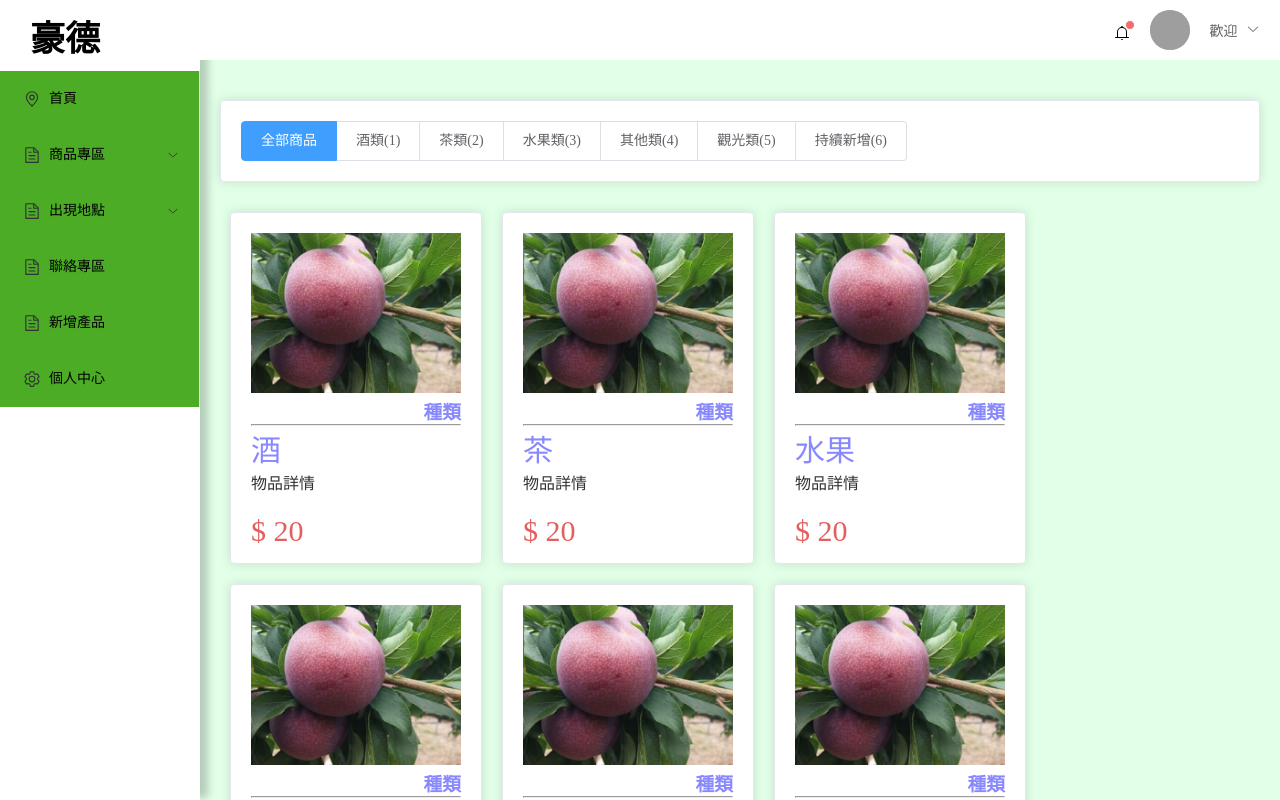
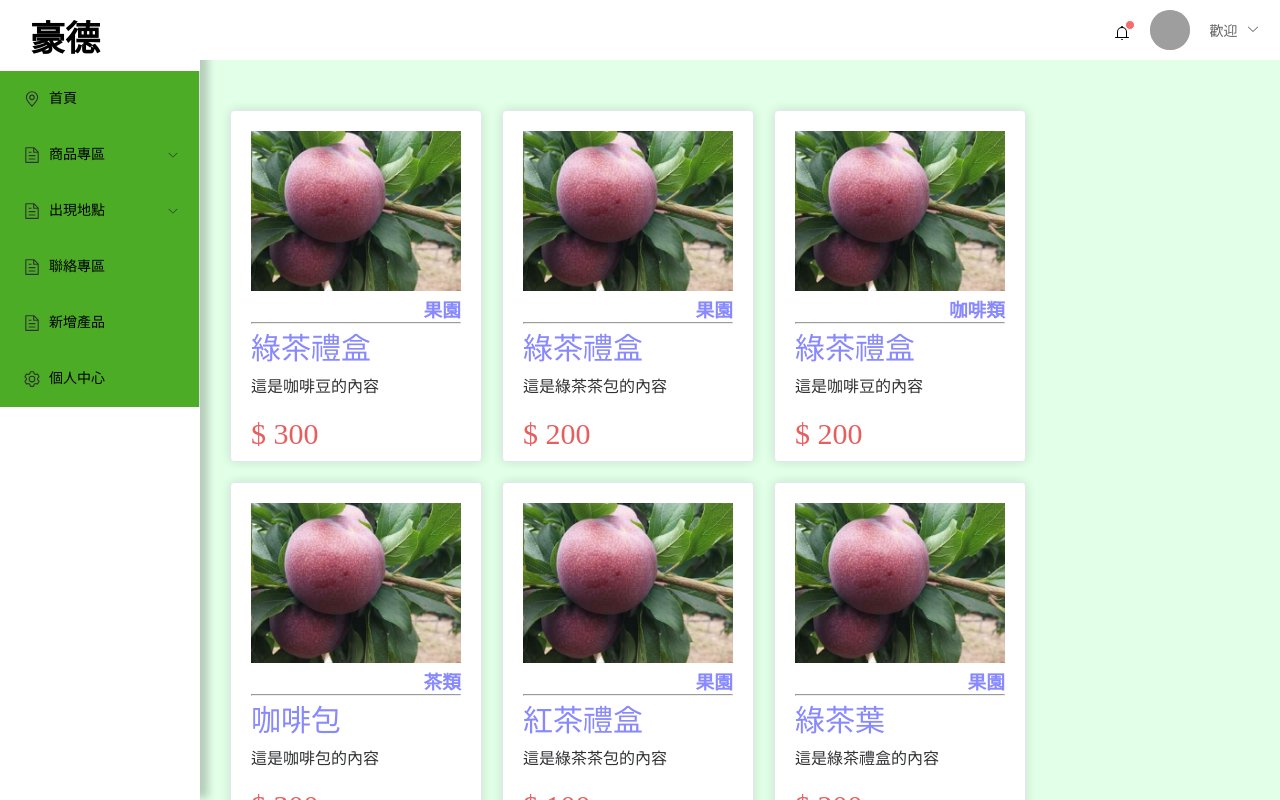
Before and after one commit to aim840912/vue-procjet-tea, a Vue app: page /shop in a window 1280 px wide. Built offline with nearby package versions, Linux system fonts and the light colour scheme; grey boxes are pictures that could not be loaded.

Commit message:
modify product vue

```diff
--- /dev/null
+++ b/src/hooks/useHttp.ts
@@ -0,0 +1,52 @@
+import { onMounted, reactive, ref, unref } from "vue"
+import { post } from "@/utils/http"
+
+export function useHttp<T>(url: string, initialParams: any) {
+    const dataList = ref<T[]>([])
+    const loading = ref<boolean>(false)
+    const totals = ref<number>(0)
+    const pageInfo = reactive({ page: 1, pageSize: 10, })
+    const loadData = async () => {
+        loading.value = true;
+        try {
+            const { data: { list, total } } = await post(url, { ...unref(initialParams), ...pageInfo })
+            dataList.value = list
+            total.value = total
+        } catch (error) {
+
+        } finally {
+            loading.value = false;
+        }
+    }
+
+    onMounted(() => {
+        loadData()
+    })
+
+    const handleSizeChange = (size: number) => {
+        pageInfo.pageSize = size;
+        loadData()
+    }
+
+    const handleCurrentChange = (page: number) => {
+        pageInfo.page = page;
+        loadData()
+    }
+
+    const resetPagination = () => {
+        pageInfo.page = 1;
+        pageInfo.pageSize = 10;
+        loadData()
+    }
+
+    return {
+        dataList,
+        loading,
+        totals,
+        pageInfo,
+        loadData,
+        handleSizeChange,
+        handleCurrentChange,
+        resetPagination
+    }
+}
--- a/src/mock/index.ts
+++ b/src/mock/index.ts
@@ -60,70 +60,92 @@ Mock.mock("https://www.demo.com/product/delete", "post", (options: any) => {
         data: "操作成功",
     };
 })
+
+Mock.mock('https://www.demo.com/productList', "post", (options: any) => {
+    const { pageSize } = JSON.parse(options.body);
+    console.log("產品列表接口收到參數", JSON.parse(options.body))
+    return {
+        code: 200,
+        message: "成功",
+        data: Mock.mock({
+            [`list|${pageSize}`]: [{
+                'orderNo': '@string("number",3)',
+                'date': '@date("yyyy-MM-dd")',
+                'startTime': '08:00:23',
+                'endTime': '09:10:11',
+                'money|1': [100, 200, 300],
+                'category|1': ["茶類", "咖啡類", "果園"],
+                'title|1': ["綠茶包", "綠茶葉", "綠茶禮盒", "紅茶包", "紅茶葉", "紅茶禮盒", "咖啡豆", "咖啡包", "紅肉李"],
+                'content|1': ["這是綠茶茶包的內容", "這是綠茶茶葉的內容", "這是綠茶禮盒的內容", "這是紅茶茶包的內容", "這是紅茶茶葉的內容", "這是紅茶禮盒的內容", "這是咖啡豆的內容", "這是咖啡包的內容", "這是紅肉李的內容"],
+                'image': '@image("200x200", @title)',
+            }],
+            "total": 20,
+        })
+    }
+})
+
 const productList = [
     {
-        label: "茶類",
+        category: "茶類",
         children: [
             {
-                label: "綠茶",
-                children: [
-                    { label: "茶包" },
-                    { label: "茶葉" },
-                    { label: "禮盒" },
-                ]
+                title: "綠茶包",
+                price: 100,
+                content: "這是綠茶茶包的內容",
             },
             {
-                label: "紅茶",
-                children: [
-                    { label: "茶包" },
-                    { label: "茶葉" },
-                    { label: "禮盒" },
-                ]
+                title: "綠茶葉",
+                print: 200,
+                content: "這是綠茶茶葉的內容",
+            },
+            {
+                title: "綠茶禮盒",
+                print: 300,
+                content: "這是綠茶禮盒的內容",
+            },
+            {
+                title: "紅茶包",
+                price: 100,
+                content: "紅這是紅茶茶包的內容",
+            },
+            {
+                title: "紅茶葉",
+                print: 200,
+                content: "這是紅茶茶葉的內容",
+            },
+            {
+                title: "紅茶禮盒",
+                print: 300,
+                content: "這是紅茶禮盒的內容",
             }
+
 
         ]
     },
     {
-        label: "咖啡類",
+        category: "咖啡類",
         children: [
             {
-                label: "重",
-                children: [
-                    { label: "咖啡豆" },
-                    { label: "咖啡包" },
-                ]
-            }, {
-                label: "輕",
-                children: [
-                    { label: "咖啡豆" },
-                    { label: "咖啡包" },
-                ]
-            }
+                title: "咖啡豆",
+                print: 200,
+                content: "這是咖啡豆的內容",
+            },
+            {
+                title: "咖啡包",
+                print: 200,
+                content: "這是咖啡包的內容",
+            },
         ]
     },
     {
-        label: "果園",
+        category: "果園",
         children: [
             {
-                label: "觀光",
-                children: [
-                    { label: "紅肉李" }
-                ]
-            }, {
-                label: "購買",
-                children: [
-                    { label: "紅肉李" }
-                ]
+                label: "紅肉李",
+                print: 200,
+                content: "這是紅肉李的內容",
             }
+
         ]
     }
 ]
-
-
-Mock.mock('https://www.demo.com/productList', "get", () => {
-    return {
-        code: 200,
-        message: "操作成功",
-        data: productList
-    }
-})
--- /dev/null
+++ b/src/types/shop/index.ts
@@ -0,0 +1,23 @@
+interface SelectionListType {
+    orderNo: string;
+    startTime: string;
+    endTime: string;
+    money: string;
+    category: string;
+    title: string;
+    content: string;
+    image: string;
+}
+
+interface SearchType {
+    orderNo: string;
+    startTime: string;
+    endTime: string;
+    money: string;
+    category: string;
+    title: string;
+    content: string;
+    image: string;
+}
+
+export type { SelectionListType, SearchType };
--- a/src/views/Shop.vue
+++ b/src/views/Shop.vue
@@ -1,17 +1,6 @@
 <template>
-	<el-card class="mt">
-		<el-radio-group size="large" v-model="radio" @change="handleChange">
-			<el-radio-button :label="`全部商品`" :value="0" />
-			<el-radio-button :label="`酒類(${checkCount(1)})`" :value="1" />
-			<el-radio-button :label="`茶類(${checkCount(2)})`" :value="2" />
-			<el-radio-button :label="`水果類(${checkCount(3)})`" :value="3" />
-			<el-radio-button :label="`其他類(${checkCount(4)})`" :value="4" />
-			<el-radio-button :label="`觀光類(${checkCount(5)})`" :value="5" />
-			<el-radio-button :label="`持續新增(${checkCount(6)})`" :value="6" />
-		</el-radio-group>
-	</el-card>
 	<div class="cards">
-		<el-card class="mt card" v-for="item in options" :key="item">
+		<el-card class="mt card" v-for="item in dataList" :key="item">
 			<div>
 				<el-image class="card-image" :src="fruit" fit="cover" />
 			</div>
@@ -20,13 +9,13 @@
 				<hr />
 			</div>
 			<div>
-				<p class="info-label">{{ item.label }}</p>
+				<p class="info-label">{{ item.title }}</p>
 			</div>
-			<div>
+			<div class="div-info-content">
 				<p class="info-content">{{ item.content }}</p>
 			</div>
 			<div class="div-price">
-				<p class="price">$ {{ item.price }}</p>
+				<p class="price">$ {{ item.money }}</p>
 			</div>
 		</el-card>
 	</div>
@@ -35,61 +24,52 @@
 <script setup lang="ts">
 import { ref } from "vue";
 import fruit from "@/assets/picture/fruit.jpg";
+import { useHttp } from "@/hooks/useHttp";
+import { type SelectionListType, type SearchType } from "@/types/shop";
 
-const options = ref<any>([
-	{ value: 1, price: 20, category: "種類", content: "物品詳情", label: "酒" },
-	{ value: 2, price: 20, category: "種類", content: "物品詳情", label: "茶" },
-	{
-		value: 3,
-		price: 20,
-		category: "種類",
-		content: "物品詳情",
-		label: "水果",
-	},
-	{
-		value: 4,
-		price: 20,
-		category: "種類",
-		content: "物品詳情",
-		label: "果園",
-	},
-	{
-		value: 6,
-		price: 20,
-		category: "種類",
-		content: "物品詳情",
-		label: "果園",
-	},
-	{
-		value: 7,
-		price: 20,
-		category: "種類",
-		content: "物品詳情",
-		label: "果園",
-	},
-	{
-		value: 8,
-		price: 20,
-		category: "種類",
-		content: "物品詳情",
-		label: "果園",
-	},
-	{
-		value: 9,
-		price: 20,
-		category: "種類",
-		content: "物品詳情",
-		label: "果園",
-	},
-]);
+const searchParams = ref<SearchType>({
+	orderNo: "",
+	startTime: "",
+	endTime: "",
+	money: "",
+	category: "",
+	title: "",
+	content: "",
+	image: "",
+});
 
-const radio = ref<number>(0);
+const {
+	dataList,
+	loading,
+	totals,
+	pageInfo,
+	loadData,
+	handleSizeChange,
+	handleCurrentChange,
+	resetPagination,
+} = useHttp<SelectionListType>("/productList", searchParams);
 
-function checkCount(num: number) {
-	return num;
-}
+const date = ref();
 
-const handleChange = () => {};
+const handleReset = () => {
+	date.value = "";
+	searchParams.value = {
+		orderNo: "",
+		startTime: "",
+		endTime: "",
+		money: "",
+		category: "",
+		title: "",
+		content: "",
+		image: "",
+	};
+	resetPagination();
+};
+
+const handleChange = (val: string[]) => {
+	searchParams.value.startTime = val[0];
+	searchParams.value.endTime = val[1];
+};
 </script>
 
 <style lang="less" scoped>
@@ -119,6 +99,9 @@ const handleChange = () => {};
 		font-weight: 500;
 		font-size: 30px;
 	}
+	.div-info-content {
+		margin-top: 5px;
+	}
 	.div-price {
 		margin-top: 20px;
 	}
```
